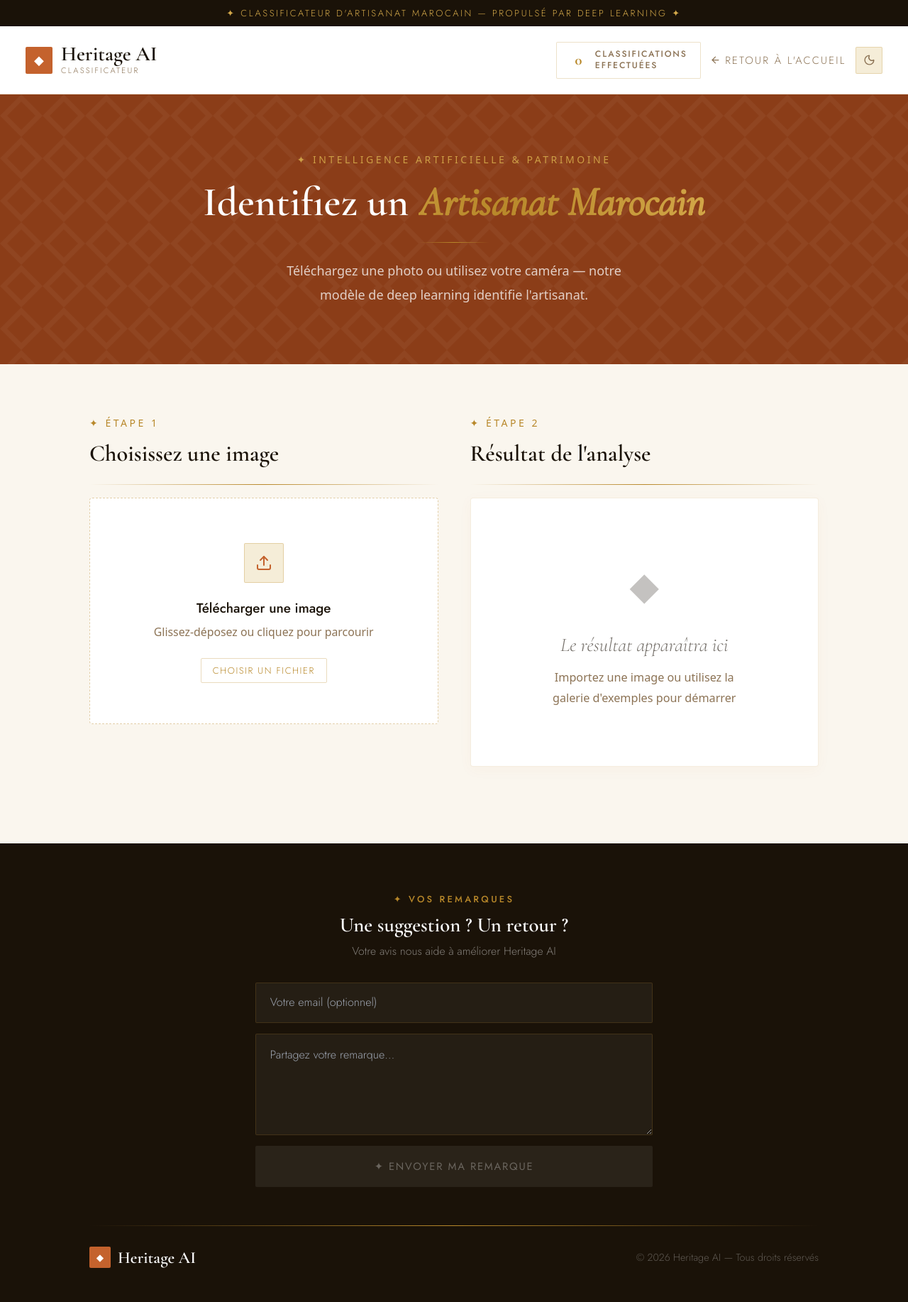
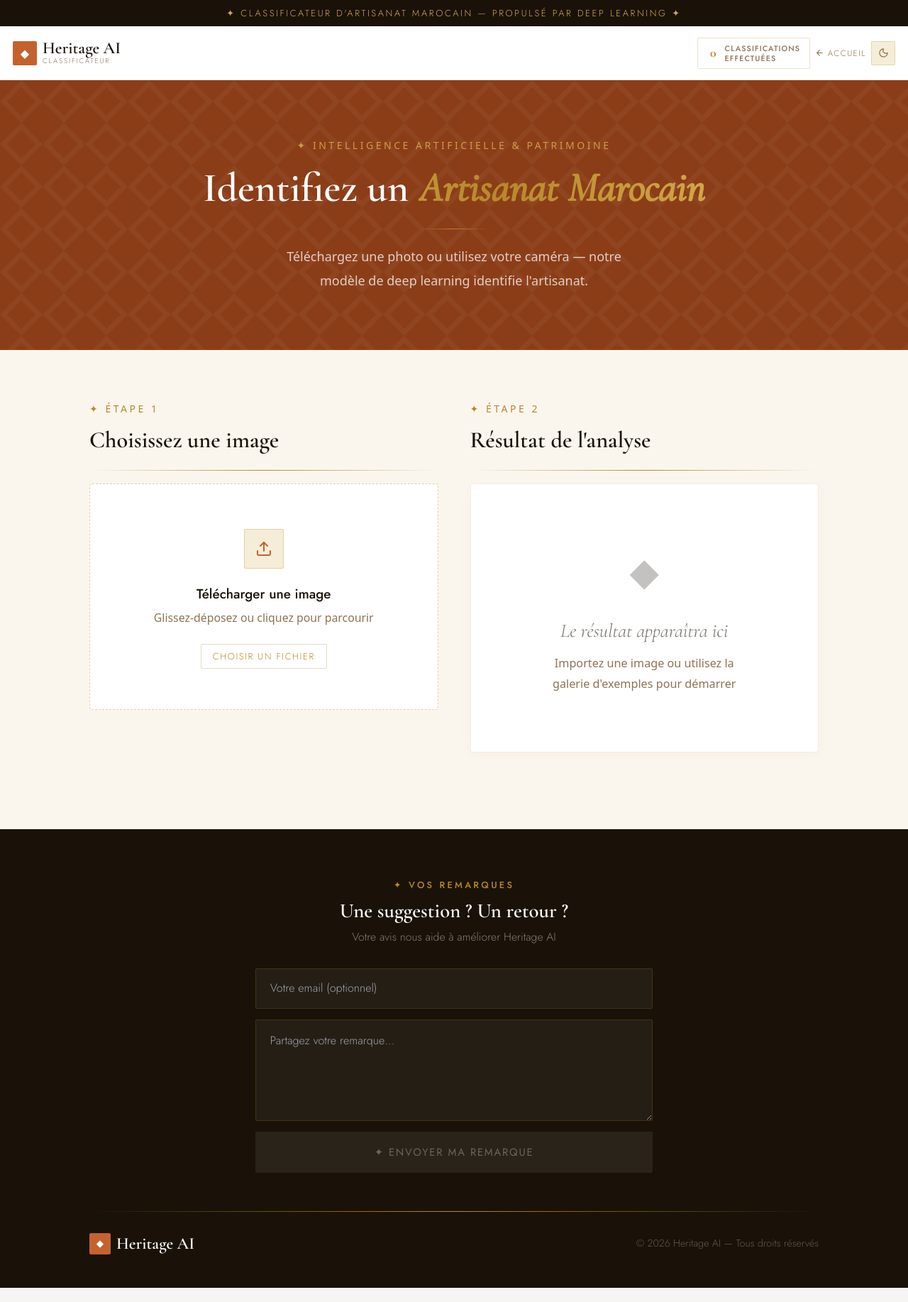
Before and after one commit to oussamasudo/artisanat-frontend, a Next.js app: page /classifier in a window 1280 px wide. Shown: the whole page at 71% size. Built offline with nearby package versions, Linux system fonts and the light colour scheme.

Commit message:
iconbdlthan

```diff
--- a/app/classifier/page.tsx
+++ b/app/classifier/page.tsx
@@ -82,39 +82,36 @@ const craftGallery: Record<string, string[]> = {
   ],
 }
 
-// ─── Classification Counter ───────────────────────────────────────────────────
 function ClassificationCounter({ count, dark }: { count: number; dark: boolean }) {
   return (
     <motion.div initial={{ opacity: 0, y: -10 }} animate={{ opacity: 1, y: 0 }}
-      style={{ display: 'flex', alignItems: 'center', gap: '0.6rem', background: dark ? 'rgba(255,255,255,0.06)' : 'white', border: `1px solid ${dark ? 'rgba(184,136,42,0.35)' : 'rgba(184,136,42,0.25)'}`, borderRadius: 2, padding: '0.5rem 1rem' }}>
+      style={{ display: 'flex', alignItems: 'center', gap: '0.4rem', background: dark ? 'rgba(255,255,255,0.06)' : 'white', border: `1px solid ${dark ? 'rgba(184,136,42,0.35)' : 'rgba(184,136,42,0.25)'}`, borderRadius: 2, padding: '0.4rem 0.7rem' }}>
       <motion.span key={count} initial={{ scale: 1.4, color: '#C4622D' }} animate={{ scale: 1, color: '#B8882A' }} transition={{ type: 'spring', stiffness: 300, damping: 18 }}
-        style={{ fontSize: '1.15rem', fontFamily: 'Cormorant Garamond, serif', fontWeight: 700, color: 'var(--gold)', minWidth: '1.4rem', textAlign: 'center' }}>
+        style={{ fontSize: '1rem', fontFamily: 'Cormorant Garamond, serif', fontWeight: 700, color: 'var(--gold)', minWidth: '1rem', textAlign: 'center' }}>
         {count}
       </motion.span>
-      <span style={{ fontSize: '0.68rem', letterSpacing: '0.15em', textTransform: 'uppercase', color: 'var(--muted)', fontFamily: 'Jost, sans-serif', fontWeight: 500, lineHeight: 1.3 }}>
-        Classification{count !== 1 ? 's' : ''}<br />effectuée{count !== 1 ? 's' : ''}
+      <span style={{ fontSize: '0.6rem', letterSpacing: '0.1em', textTransform: 'uppercase', color: 'var(--muted)', fontFamily: 'Jost, sans-serif', fontWeight: 500, lineHeight: 1.3 }}>
+        Classifications<br />effectuées
       </span>
     </motion.div>
   )
 }
 
-// ─── Dark Mode Toggle ─────────────────────────────────────────────────────────
 function DarkModeToggle({ dark, onToggle }: { dark: boolean; onToggle: () => void }) {
   return (
     <motion.button whileHover={{ scale: 1.08 }} whileTap={{ scale: 0.93 }} onClick={onToggle}
       title={dark ? 'Mode clair' : 'Mode sombre'}
-      style={{ width: 38, height: 38, borderRadius: 2, background: dark ? 'rgba(255,255,255,0.08)' : 'var(--sand)', border: `1px solid ${dark ? 'rgba(184,136,42,0.35)' : 'rgba(184,136,42,0.25)'}`, display: 'flex', alignItems: 'center', justifyContent: 'center', cursor: 'pointer', transition: 'all 0.25s' }}>
+      style={{ width: 34, height: 34, borderRadius: 2, background: dark ? 'rgba(255,255,255,0.08)' : 'var(--sand)', border: `1px solid ${dark ? 'rgba(184,136,42,0.35)' : 'rgba(184,136,42,0.25)'}`, display: 'flex', alignItems: 'center', justifyContent: 'center', cursor: 'pointer', transition: 'all 0.25s', flexShrink: 0 }}>
       <AnimatePresence mode="wait">
         {dark
-          ? <motion.div key="sun" initial={{ rotate: -90, opacity: 0 }} animate={{ rotate: 0, opacity: 1 }} exit={{ rotate: 90, opacity: 0 }} transition={{ duration: 0.2 }}><Sun size={17} color="var(--gold)" /></motion.div>
-          : <motion.div key="moon" initial={{ rotate: 90, opacity: 0 }} animate={{ rotate: 0, opacity: 1 }} exit={{ rotate: -90, opacity: 0 }} transition={{ duration: 0.2 }}><Moon size={17} color="var(--muted)" /></motion.div>
+          ? <motion.div key="sun" initial={{ rotate: -90, opacity: 0 }} animate={{ rotate: 0, opacity: 1 }} exit={{ rotate: 90, opacity: 0 }} transition={{ duration: 0.2 }}><Sun size={15} color="var(--gold)" /></motion.div>
+          : <motion.div key="moon" initial={{ rotate: 90, opacity: 0 }} animate={{ rotate: 0, opacity: 1 }} exit={{ rotate: -90, opacity: 0 }} transition={{ duration: 0.2 }}><Moon size={15} color="var(--muted)" /></motion.div>
         }
       </AnimatePresence>
     </motion.button>
   )
 }
 
-// ─── Share + Download Bar ─────────────────────────────────────────────────────
 function ShareDownloadBar({ result, preview, dark }: { result: PredictionResult; preview: string | null; dark: boolean }) {
   const [copied, setCopied] = useState(false)
   const [downloading, setDownloading] = useState(false)
@@ -136,31 +133,24 @@ function ShareDownloadBar({ result, preview, dark }: { result: PredictionResult;
       const canvas = document.createElement('canvas')
       canvas.width = 800; canvas.height = 500
       const ctx = canvas.getContext('2d')!
-
       ctx.fillStyle = dark ? '#100C06' : '#FAF6EE'
       ctx.fillRect(0, 0, 800, 500)
-
       ctx.fillStyle = '#C4622D'
       ctx.fillRect(0, 0, 800, 140)
       ctx.fillStyle = 'rgba(255,255,255,0.05)'
       for (let x = 0; x < 800; x += 30) for (let y = 0; y < 140; y += 30) { ctx.beginPath(); ctx.arc(x, y, 8, 0, Math.PI * 2); ctx.fill() }
-
       const img = new Image(); img.crossOrigin = 'anonymous'
       await new Promise<void>((res) => { img.onload = () => res(); img.onerror = () => res(); img.src = preview })
       ctx.save(); ctx.beginPath(); (ctx as any).roundRect?.(30, 30, 200, 200, 8) ?? ctx.rect(30, 30, 200, 200); ctx.clip(); ctx.drawImage(img, 30, 30, 200, 200); ctx.restore()
-
       ctx.fillStyle = '#FFFFFF'; ctx.font = 'bold 34px Georgia, serif'
       ctx.fillText(`${craftIcons[result.class]} ${craftNames[result.class]}`, 250, 80)
       ctx.fillStyle = 'rgba(255,255,255,0.72)'; ctx.font = '16px Arial'
       ctx.fillText(`📍 ${craftRegions[result.class]}  ·  ${craftHeritage[result.class]}`, 252, 112)
-
       ctx.fillStyle = 'rgba(255,255,255,0.15)'; ctx.fillRect(252, 122, 210, 34)
       ctx.fillStyle = '#fff'; ctx.font = 'bold 18px Georgia, serif'
       ctx.fillText(`Confiance : ${(result.confidence * 100).toFixed(1)}%`, 262, 146)
-
       ctx.strokeStyle = 'rgba(184,136,42,0.35)'; ctx.lineWidth = 1
       ctx.beginPath(); ctx.moveTo(30, 258); ctx.lineTo(770, 258); ctx.stroke()
-
       const top3 = result.top3 ?? [{ class: result.class, confidence: result.confidence }]
       top3.forEach((item, i) => {
         const y = 288 + i * 58
@@ -173,10 +163,8 @@ function ShareDownloadBar({ result, preview, dark }: { result: PredictionResult;
         ctx.fillStyle = i === 0 ? '#C4622D' : 'rgba(184,136,42,0.4)'
         ctx.fillRect(30, y + 7, item.confidence * 500, i === 0 ? 9 : 6)
       })
-
       ctx.fillStyle = 'rgba(184,136,42,0.55)'; ctx.font = '12px Arial'
       ctx.fillText('✦ Heritage AI — Classificateur d\'Artisanat Marocain', 30, 480)
-
       const link = document.createElement('a')
       link.download = `heritage-ai-${craftNames[result.class].toLowerCase().replace(/\s+/g, '-')}.png`
       link.href = canvas.toDataURL('image/png'); link.click()
@@ -207,7 +195,6 @@ function ShareDownloadBar({ result, preview, dark }: { result: PredictionResult;
   )
 }
 
-// ─── Morocco Map — Leaflet ────────────────────────────────────────────────────
 function MoroccoMap({ activeCraft, dark }: { activeCraft: string | null; dark: boolean }) {
   const mapRef = useRef<HTMLDivElement>(null)
   const mapInstanceRef = useRef<any>(null)
@@ -259,7 +246,6 @@ function MoroccoMap({ activeCraft, dark }: { activeCraft: string | null; dark: b
   return <div ref={mapRef} style={{ width: '100%', height: '280px', borderRadius: 4, overflow: 'hidden', border: `1px solid ${dark ? 'rgba(184,136,42,0.3)' : 'rgba(184,136,42,0.2)'}` }} />
 }
 
-// ─── Top 3 Bars ───────────────────────────────────────────────────────────────
 function Top3Bars({ top3, dark }: { top3: { class: string; confidence: number }[]; dark: boolean }) {
   return (
     <div style={{ display: 'flex', flexDirection: 'column', gap: '0.7rem' }}>
@@ -289,7 +275,6 @@ function Top3Bars({ top3, dark }: { top3: { class: string; confidence: number }[
   )
 }
 
-// ─── Gallery Section ──────────────────────────────────────────────────────────
 function CraftGallery({ onImageSelect, dark }: { onImageSelect: (url: string) => void; dark: boolean }) {
   const [activeTab, setActiveTab] = useState<string>('babouche')
   return (
@@ -320,7 +305,6 @@ function CraftGallery({ onImageSelect, dark }: { onImageSelect: (url: string) =>
   )
 }
 
-// ─── Custom Cursor ────────────────────────────────────────────────────────────
 function ClassifierCursor() {
   const [pos, setPos] = useState({ x: -100, y: -100 })
   const [isHovering, setIsHovering] = useState(false)
@@ -350,7 +334,6 @@ function ClassifierCursor() {
   )
 }
 
-// ─── Feedback Form ────────────────────────────────────────────────────────────
 function FeedbackForm() {
   const [message, setMessage] = useState('')
   const [email, setEmail] = useState('')
@@ -390,7 +373,6 @@ function FeedbackForm() {
   )
 }
 
-// ─── Main Page ────────────────────────────────────────────────────────────────
 export default function ClassifierPage() {
   const [selectedFile, setSelectedFile] = useState<File | null>(null)
   const [preview, setPreview] = useState<string | null>(null)
@@ -501,12 +483,16 @@ export default function ClassifierPage() {
         .btn-ghost { background: transparent; border: 1px solid rgba(184,136,42,0.25); cursor: pointer; transition: all 0.3s ease; letter-spacing: 0.06em; text-transform: uppercase; font-family: 'Jost', sans-serif; font-weight: 400; font-size: 0.8rem; }
         .btn-ghost:hover { border-color: var(--terracotta); color: var(--terracotta); }
         .section-label { font-size: 0.78rem; letter-spacing: 0.25em; text-transform: uppercase; color: var(--gold); font-weight: 500; display: block; }
-        .nav-link { font-size: 0.82rem; letter-spacing: 0.15em; text-transform: uppercase; text-decoration: none; transition: color 0.2s; font-family: 'Jost', sans-serif; display: flex; align-items: center; gap: 6px; }
+        .nav-link { font-size: 0.78rem; letter-spacing: 0.12em; text-transform: uppercase; text-decoration: none; transition: color 0.2s; font-family: 'Jost', sans-serif; display: flex; align-items: center; gap: 5px; white-space: nowrap; }
         .nav-link:hover { color: var(--terracotta) !important; }
         @keyframes shimmer { 0% { background-position: -200% center; } 100% { background-position: 200% center; } }
         .shimmer-text { background: linear-gradient(90deg, var(--gold) 0%, var(--gold-light) 40%, #F5D78A 50%, var(--gold-light) 60%, var(--gold) 100%); background-size: 200% auto; -webkit-background-clip: text; -webkit-text-fill-color: transparent; background-clip: text; animation: shimmer 4s linear infinite; }
         @keyframes spin { from { transform: rotate(0deg); } to { transform: rotate(360deg); } }
-        @media (max-width: 768px) { h2 { font-size: 2rem !important; } main > div { grid-template-columns: 1fr !important; } .btn-primary, .btn-ghost { width: 100%; } .upload-zone { padding: 2rem 1rem !important; } }
+        @media (max-width: 768px) {
+          h2 { font-size: 2rem !important; }
+          main > div { grid-template-columns: 1fr !important; }
+          .upload-zone { padding: 2rem 1rem !important; }
+        }
       `}</style>
 
       <motion.div animate={{ backgroundColor: pageBg }} transition={{ duration: 0.35 }} style={{ minHeight: '100vh', position: 'relative' }}>
@@ -521,37 +507,39 @@ export default function ClassifierPage() {
 
         <div style={{ position: 'relative', zIndex: 1 }}>
 
-          {/* ✅ TOP BAR — fond fixe sombre */}
+          {/* TOP BAR */}
           <div style={{ background: '#1A1208', padding: '9px 0', textAlign: 'center' }}>
             <p style={{ fontSize: '0.72rem', letterSpacing: '0.2em', textTransform: 'uppercase', color: 'var(--gold-light)', fontFamily: 'Jost, sans-serif', fontWeight: 300 }}>
               ✦ Classificateur d'Artisanat Marocain — Propulsé par Deep Learning ✦
             </p>
           </div>
 
-          {/* ✅ HEADER — dark mode à l'extrême droite */}
+          {/* ✅ HEADER MOBILE FIXED */}
           <motion.header animate={{ backgroundColor: dark ? '#1A1208' : '#ffffff' }} transition={{ duration: 0.35 }}
             style={{ borderBottom: `1px solid ${cardBorder}`, position: 'sticky', top: 0, zIndex: 50 }}>
-            <div style={{ maxWidth: '1280px', margin: '0 auto', padding: '0 2rem' }}>
-              <div style={{ display: 'flex', justifyContent: 'space-between', alignItems: 'center', padding: '1.2rem 0', flexWrap: 'wrap', gap: '0.8rem' }}>
+            <div style={{ maxWidth: '1280px', margin: '0 auto', padding: '0 1rem' }}>
+              <div style={{ display: 'flex', justifyContent: 'space-between', alignItems: 'center', padding: '0.85rem 0', flexWrap: 'nowrap', gap: '0.5rem' }}>
+
                 {/* Logo */}
-                <div style={{ display: 'flex', alignItems: 'center', gap: '12px' }}>
-                  <div style={{ width: 38, height: 38, background: 'var(--terracotta)', display: 'flex', alignItems: 'center', justifyContent: 'center', borderRadius: 2 }}>
-                    <span style={{ color: 'white', fontSize: '1rem' }}>◆</span>
+                <div style={{ display: 'flex', alignItems: 'center', gap: '8px', flexShrink: 0 }}>
+                  <div style={{ width: 34, height: 34, background: 'var(--terracotta)', display: 'flex', alignItems: 'center', justifyContent: 'center', borderRadius: 2, flexShrink: 0 }}>
+                    <span style={{ color: 'white', fontSize: '0.9rem' }}>◆</span>
                   </div>
                   <div>
-                    <h1 style={{ fontSize: '1.6rem', fontWeight: 600, color: headingColor, lineHeight: 1, fontFamily: 'Cormorant Garamond, serif' }}>Heritage AI</h1>
-                    <p style={{ fontSize: '0.62rem', letterSpacing: '0.2em', textTransform: 'uppercase', color: 'var(--muted)', fontFamily: 'Jost, sans-serif' }}>Classificateur</p>
+                    <h1 style={{ fontSize: '1.3rem', fontWeight: 600, color: headingColor, lineHeight: 1, fontFamily: 'Cormorant Garamond, serif', whiteSpace: 'nowrap' }}>Heritage AI</h1>
+                    <p style={{ fontSize: '0.55rem', letterSpacing: '0.18em', textTransform: 'uppercase', color: 'var(--muted)', fontFamily: 'Jost, sans-serif' }}>Classificateur</p>
                   </div>
                 </div>
 
-                {/* ✅ Ordre : Compteur → Retour → Dark mode à l'extrême droite */}
-                <div style={{ display: 'flex', alignItems: 'center', gap: '0.75rem', flexWrap: 'wrap' }}>
+                {/* ✅ Droite : Compteur → Retour → Dark mode — tout sur une ligne */}
+                <div style={{ display: 'flex', alignItems: 'center', gap: '0.4rem', flexWrap: 'nowrap', flexShrink: 0 }}>
                   <ClassificationCounter count={classificationCount} dark={dark} />
-                  <Link href="/" className="nav-link" style={{ color: dark ? 'rgba(255,255,255,0.5)' : 'var(--muted)' }}>
-                    <ArrowLeft size={15} />Retour à l'accueil
+                  <Link href="/" className="nav-link" style={{ color: dark ? 'rgba(255,255,255,0.5)' : 'var(--muted)', fontSize: '0.65rem' }}>
+                    <ArrowLeft size={13} />Accueil
                   </Link>
                   <DarkModeToggle dark={dark} onToggle={toggleDark} />
                 </div>
+
               </div>
             </div>
           </motion.header>
@@ -752,7 +740,7 @@ export default function ClassifierPage() {
             </div>
           </main>
 
-          {/* ✅ FOOTER — fond fixe sombre */}
+          {/* ✅ FOOTER MOBILE FIXED */}
           <footer style={{ background: dark ? '#0A0704' : '#1A1208', color: 'white', padding: '3.5rem 0 2.5rem', marginTop: '2rem' }}>
             <div style={{ maxWidth: '1100px', margin: '0 auto', padding: '0 2rem' }}>
               <div style={{ marginBottom: '3rem' }}>
@@ -764,14 +752,16 @@ export default function ClassifierPage() {
                 <FeedbackForm />
               </div>
               <div className="gold-divider" style={{ marginBottom: '1.5rem' }} />
-              <div style={{ display: 'flex', justifyContent: 'space-between', alignItems: 'center' }}>
-                <div style={{ display: 'flex', alignItems: 'center', gap: 10 }}>
-                  <div style={{ width: 30, height: 30, background: 'var(--terracotta)', display: 'flex', alignItems: 'center', justifyContent: 'center', borderRadius: 2 }}>
+
+              {/* ✅ Footer bottom — flex-wrap pour mobile */}
+              <div style={{ display: 'flex', justifyContent: 'space-between', alignItems: 'center', flexWrap: 'wrap', gap: '0.75rem' }}>
+                <div style={{ display: 'flex', alignItems: 'center', gap: 8, flexShrink: 0 }}>
+                  <div style={{ width: 30, height: 30, background: 'var(--terracotta)', display: 'flex', alignItems: 'center', justifyContent: 'center', borderRadius: 2, flexShrink: 0 }}>
                     <span style={{ color: 'white', fontSize: '0.75rem' }}>◆</span>
                   </div>
-                  <span style={{ fontFamily: 'Cormorant Garamond, serif', fontSize: '1.3rem', fontWeight: 600 }}>Heritage AI</span>
+                  <span style={{ fontFamily: 'Cormorant Garamond, serif', fontSize: '1.3rem', fontWeight: 600, whiteSpace: 'nowrap' }}>Heritage AI</span>
                 </div>
-                <p style={{ fontSize: '0.8rem', color: 'rgba(255,255,255,0.3)', fontFamily: 'Jost, sans-serif' }}>© 2026 Heritage AI — Tous droits réservés</p>
+                <p style={{ fontSize: '0.8rem', color: 'rgba(255,255,255,0.3)', fontFamily: 'Jost, sans-serif', whiteSpace: 'nowrap' }}>© 2026 Heritage AI — Tous droits réservés</p>
               </div>
             </div>
           </footer>
```
